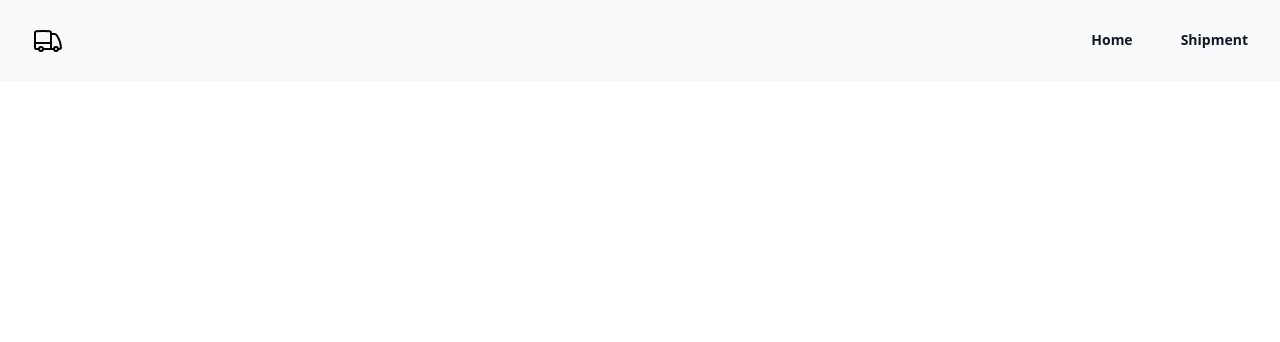
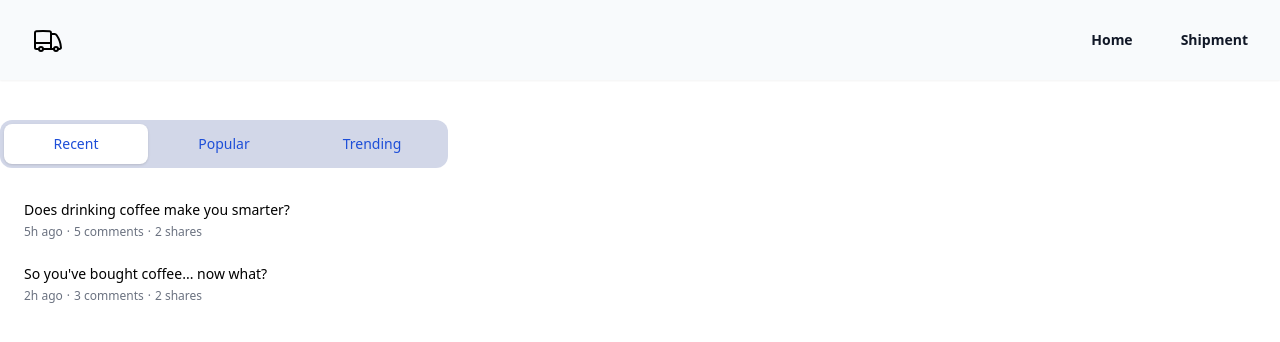
Before and after one commit to codernoyan/delivery-app-task, a React (Vite) app: page / in a window 1280 px wide. Shown: the top 342 px of the page. Built offline with nearby package versions, Linux system fonts and the light colour scheme.

Commit message:
added layout system

```diff
--- a/src/App.jsx
+++ b/src/App.jsx
@@ -1,10 +1,15 @@
+import Layout from "./layout/Layout";
 import Home from "./pages/home/Home";
+import Shipment from "./pages/shipment/Shipment";
 
 function App() {
   return (
-    <>
-      <Home/>
-    </>
+    <div>
+      <Layout>
+        <Home />
+        <Shipment/>
+      </Layout>
+    </div>
   )
 }
 
--- /dev/null
+++ b/src/layout/Layout.jsx
@@ -0,0 +1,11 @@
+/* eslint-disable react/prop-types */
+import Navbar from "../components/navbar/Navbar";
+
+export default function Layout({ children }) {
+  return (
+    <>
+      <Navbar />
+      {children}
+    </>
+  )
+}
--- a/src/pages/home/Home.jsx
+++ b/src/pages/home/Home.jsx
@@ -1,10 +1,7 @@
-import Navbar from "../../components/navbar/Navbar";
-
-
 export default function Home() {
   return (
     <main>
-      <Navbar />
+      <h2>This is home</h2>
     </main>
   )
 }
--- a/src/pages/shipment/Shipment.jsx
+++ b/src/pages/shipment/Shipment.jsx
@@ -0,0 +1,126 @@
+import { Tab } from '@headlessui/react';
+import { useState } from 'react';
+
+function classNames(...classes) {
+  return classes.filter(Boolean).join(' ')
+}
+
+export default function Shipment() {
+  let [categories] = useState({
+    Recent: [
+      {
+        id: 1,
+        title: 'Does drinking coffee make you smarter?',
+        date: '5h ago',
+        commentCount: 5,
+        shareCount: 2,
+      },
+      {
+        id: 2,
+        title: "So you've bought coffee... now what?",
+        date: '2h ago',
+        commentCount: 3,
+        shareCount: 2,
+      },
+    ],
+    Popular: [
+      {
+        id: 1,
+        title: 'Is tech making coffee better or worse?',
+        date: 'Jan 7',
+        commentCount: 29,
+        shareCount: 16,
+      },
+      {
+        id: 2,
+        title: 'The most innovative things happening in coffee',
+        date: 'Mar 19',
+        commentCount: 24,
+        shareCount: 12,
+      },
+    ],
+    Trending: [
+      {
+        id: 1,
+        title: 'Ask Me Anything: 10 answers to your questions about coffee',
+        date: '2d ago',
+        commentCount: 9,
+        shareCount: 5,
+      },
+      {
+        id: 2,
+        title: "The worst advice we've ever heard about coffee",
+        date: '4d ago',
+        commentCount: 1,
+        shareCount: 2,
+      },
+    ],
+  })
+
+  return (
+    <div className="w-full max-w-md px-2 py-16 sm:px-0 mt-8">
+      <div>
+        <Tab.Group>
+          <Tab.List className="flex space-x-1 rounded-xl bg-blue-900/20 p-1">
+            {Object.keys(categories).map((category) => (
+              <Tab
+                key={category}
+                className={({ selected }) =>
+                  classNames(
+                    'w-full rounded-lg py-2.5 text-sm font-medium leading-5 text-blue-700',
+                    'ring-white ring-opacity-60 ring-offset-2 ring-offset-blue-400 focus:outline-none focus:ring-2',
+                    selected
+                      ? 'bg-white shadow'
+                      : 'text-blue-100 hover:bg-white/[0.12] hover:text-white'
+                  )
+                }
+              >
+                {category}
+              </Tab>
+            ))}
+          </Tab.List>
+          <Tab.Panels className="mt-2">
+            {Object.values(categories).map((posts, idx) => (
+              <Tab.Panel
+                key={idx}
+                className={classNames(
+                  'rounded-xl bg-white p-3',
+                  'ring-white ring-opacity-60 ring-offset-2 ring-offset-blue-400 focus:outline-none focus:ring-2'
+                )}
+              >
+                <ul>
+                  {posts.map((post) => (
+                    <li
+                      key={post.id}
+                      className="relative rounded-md p-3 hover:bg-gray-100"
+                    >
+                      <h3 className="text-sm font-medium leading-5">
+                        {post.title}
+                      </h3>
+
+                      <ul className="mt-1 flex space-x-1 text-xs font-normal leading-4 text-gray-500">
+                        <li>{post.date}</li>
+                        <li>&middot;</li>
+                        <li>{post.commentCount} comments</li>
+                        <li>&middot;</li>
+                        <li>{post.shareCount} shares</li>
+                      </ul>
+
+                      <a
+                        href="#"
+                        className={classNames(
+                          'absolute inset-0 rounded-md',
+                          'ring-blue-400 focus:z-10 focus:outline-none focus:ring-2'
+                        )}
+                      />
+                    </li>
+                  ))}
+                </ul>
+              </Tab.Panel>
+            ))}
+          </Tab.Panels>
+        </Tab.Group>
+      </div>
+    </div>
+  )
+}
```
